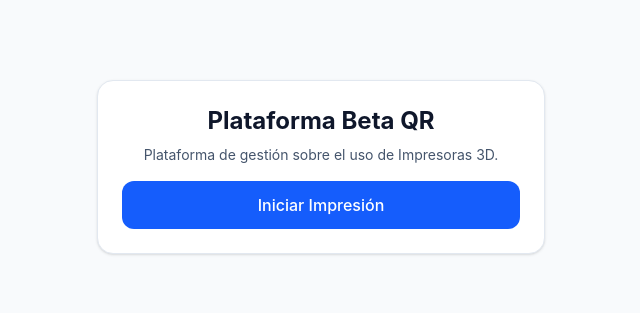
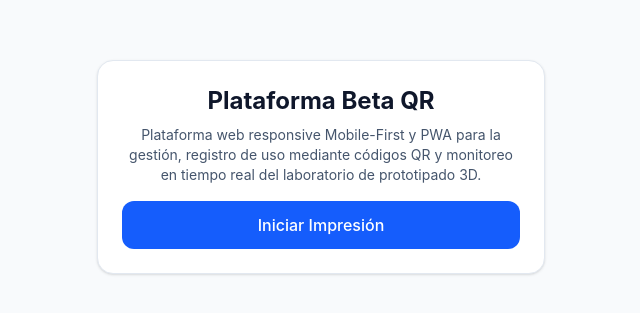
Before and after one commit to Vikktor93/BetaQR, a React (Vite) app: page / in a window 1280 px wide. Shown: the part 233-546 px from the top of the page, without its empty margins (319-959 px from the left). Built offline with nearby package versions, Linux system fonts and the light colour scheme.

Commit message:
Se agrega parrafo a la card principal del diseño del home. Se instalan dependencias de firebase.

```diff
--- a/package.json
+++ b/package.json
@@ -11,8 +11,12 @@
   },
   "dependencies": {
     "@tailwindcss/vite": "^4.3.3",
+    "firebase": "^12.18.0",
+    "lucide-react": "^1.34.0",
     "react": "^19.2.8",
-    "react-dom": "^19.2.8"
+    "react-dom": "^19.2.8",
+    "react-router-dom": "^7.18.2",
+    "xlsx": "^0.18.5"
   },
   "devDependencies": {
     "@eslint/js": "^10.0.1",
--- a/src/App.jsx
+++ b/src/App.jsx
@@ -6,7 +6,7 @@ export default function App() {
           Plataforma Beta QR
         </h1>
         <p className="text-sm text-slate-600 mb-4">
-          Plataforma de gestión sobre el uso de Impresoras 3D.
+          Plataforma web responsive Mobile-First y PWA para la gestión, registro de uso mediante códigos QR y monitoreo en tiempo real del laboratorio de prototipado 3D.
         </p>
         <button className="w-full py-3 px-4 bg-blue-600 hover:bg-blue-700 text-white font-medium rounded-xl transition-colors">
           Iniciar Impresión
```
Also changed, not shown: 1 other file (tests, documents, lock files or other folders).
